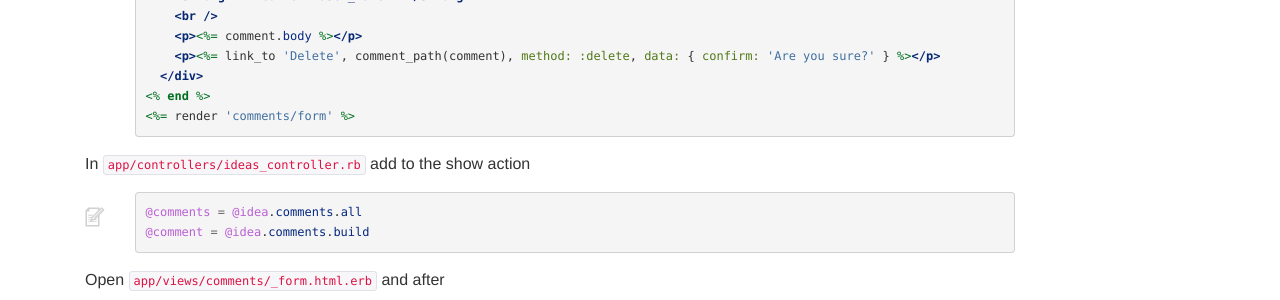
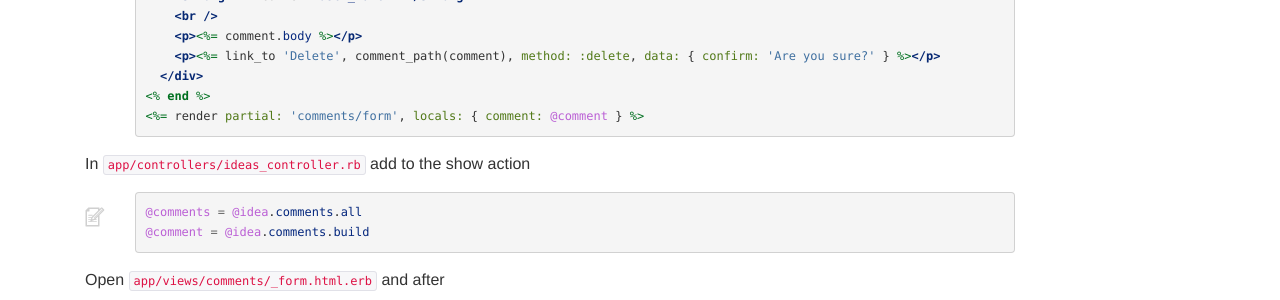
Before and after one commit to railsgirls/guides.railsgirls.com, a Jekyll site: the page built from _posts/2012-04-30-commenting.markdown, in a window 1280 px wide. Shown: the part 1401-1701 px from the top of the page. Built offline with Jekyll 4.4.1, drawn with Linux system fonts in a browser that asks for light colours; nearby versions of some CDN libraries.

Commit message:
Fix comments partial

```diff
--- a/_posts/2012-04-30-commenting.markdown
+++ b/_posts/2012-04-30-commenting.markdown
@@ -62,7 +62,7 @@ add
     <p><%= link_to 'Delete', comment_path(comment), method: :delete, data: { confirm: 'Are you sure?' } %></p>
   </div>
 <% end %>
-<%= render 'comments/form' %>
+<%= render partial: 'comments/form', locals: { comment: @comment } %>
 {% endhighlight %}
 
 In `app/controllers/ideas_controller.rb` add to the show action
```
